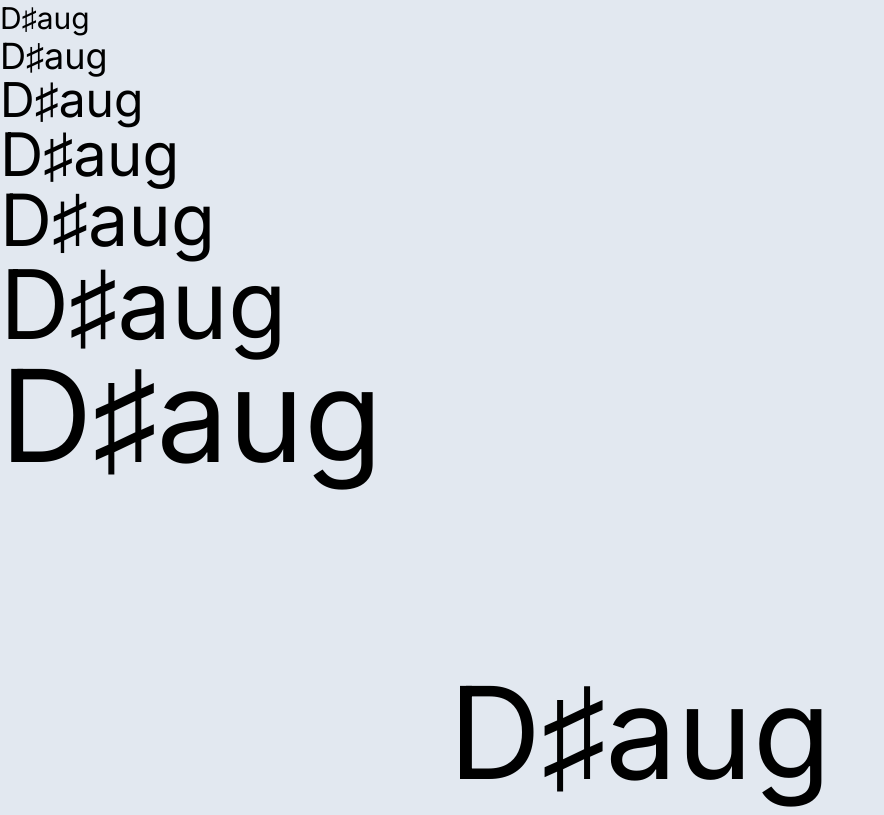
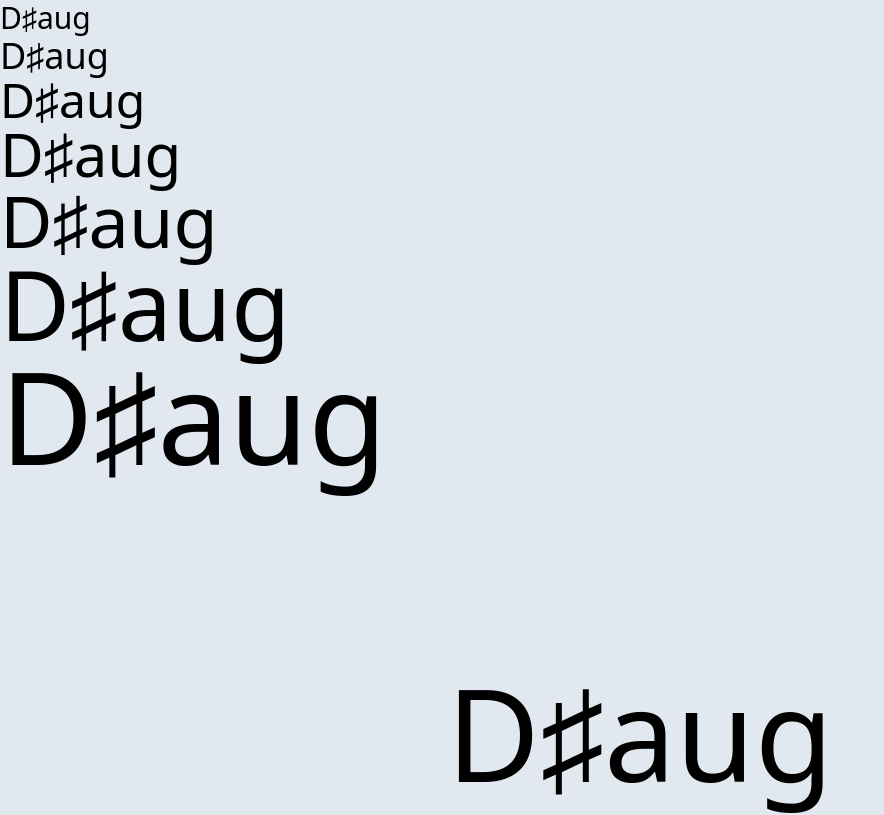
Before and after one commit to windbelike/Chord, a Next.js app: page / in a window 1280 px wide. Shown: the top 815 px of the page, without its empty margins (0-884 px from the left). Built offline with nearby package versions, Linux system fonts and the light colour scheme.

Commit message:
font-sans

```diff
--- a/src/app/layout.js
+++ b/src/app/layout.js
@@ -1,7 +1,7 @@
 import './globals.css'
 import { Inter } from 'next/font/google'
 
-const inter = Inter({ subsets: ['latin'] })
+// const inter = Inter({ subsets: ['latin'] })
 
 export const metadata = {
   title: 'Chord Reaction Training',
@@ -11,7 +11,7 @@
 export default function RootLayout ({ children }) {
   return (
     <html lang="en">
-      <body className={inter.className}>{children}</body>
+      <body className='font-sans'>{children}</body>
     </html>
   )
 }
```
